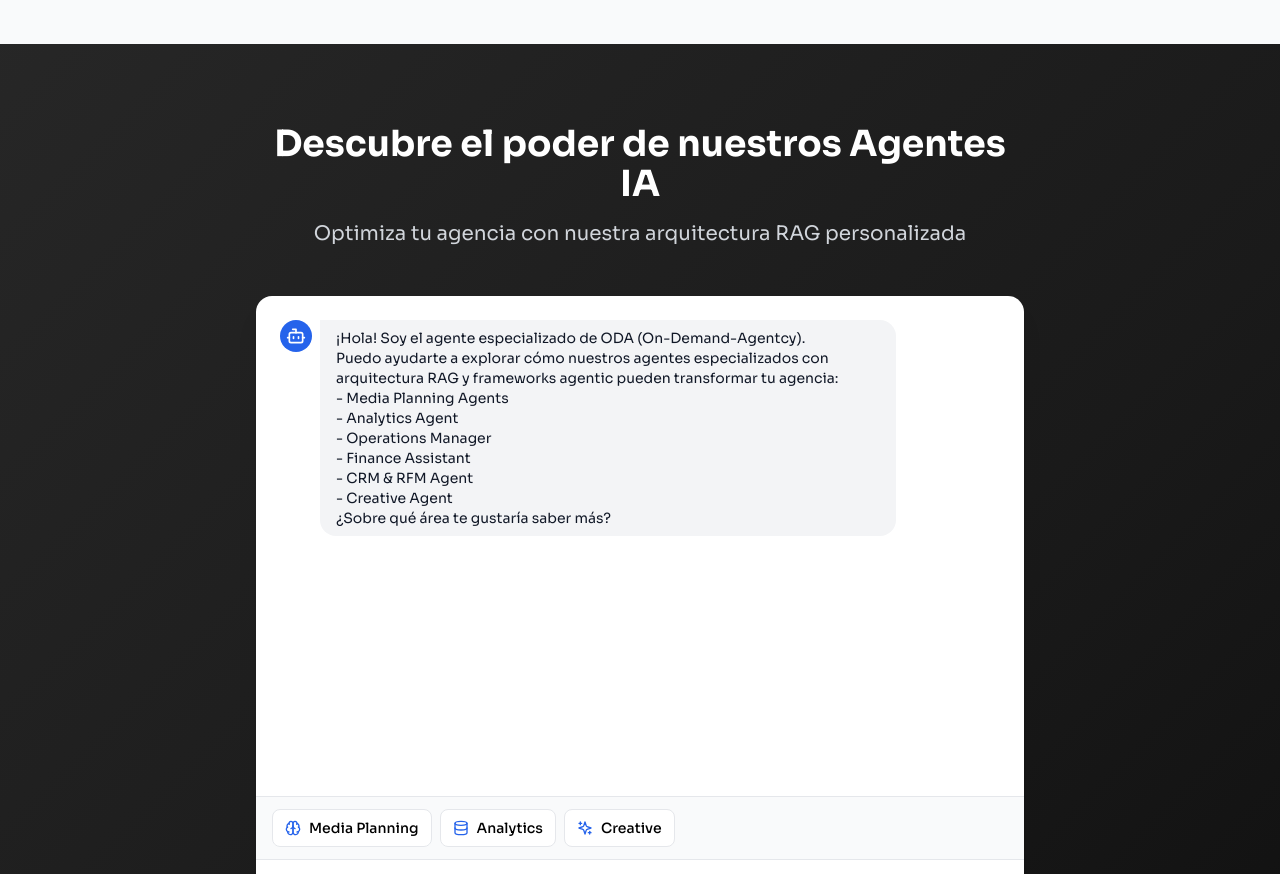
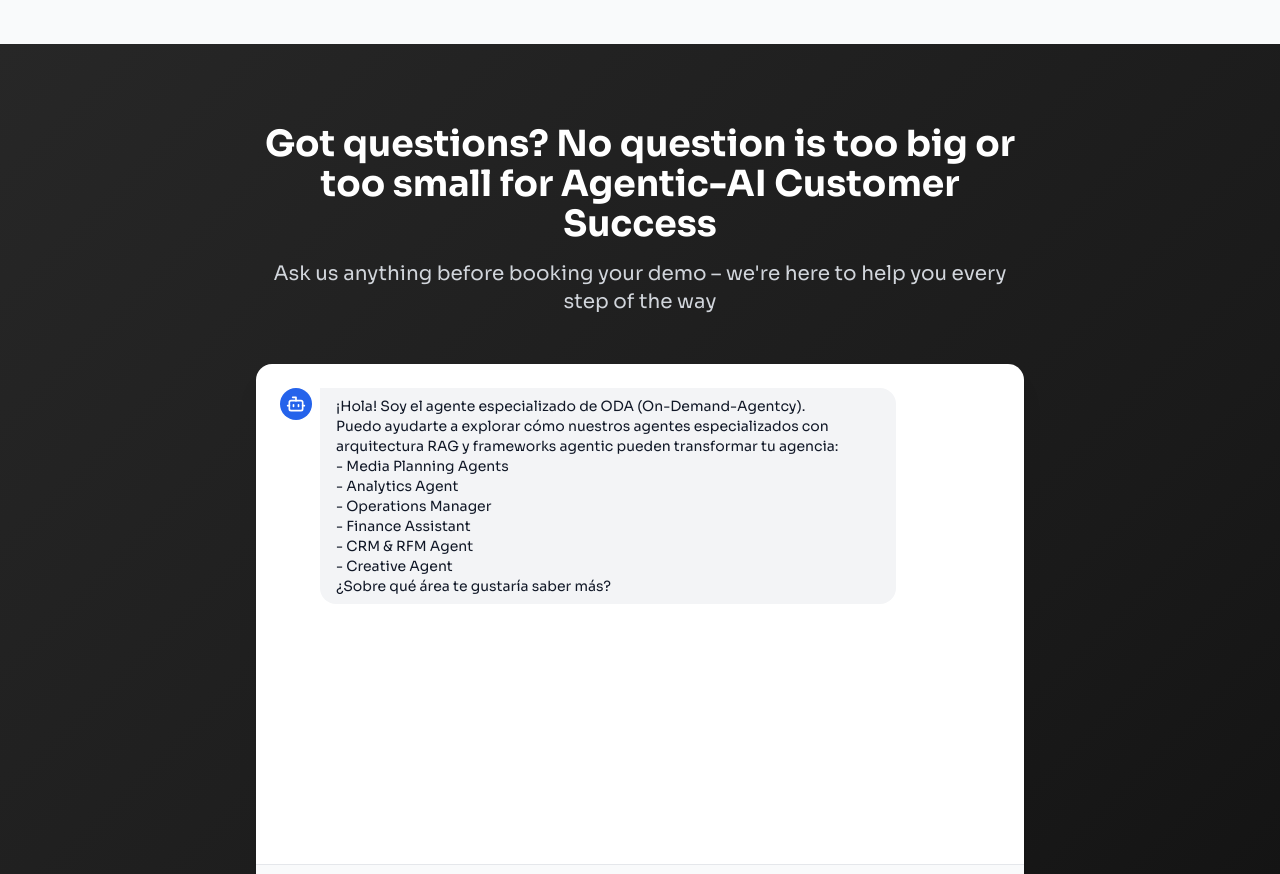
Before and after one commit to afelipeg/ODA-LandingV6, a React (Vite) app: page / in a window 1280 px wide. Shown: the part 3480-4354 px from the top of the page. Built offline with nearby package versions, Linux system fonts and the light colour scheme.

Commit message:
Update AgentChat.tsx
Update H2 and H3 - from Spanish to english

```diff
--- a/src/components/chat/AgentChat.tsx
+++ b/src/components/chat/AgentChat.tsx
@@ -105,10 +105,10 @@ const AgentChat = () => {
       >
         <div className="text-center mb-12">
           <h2 className="text-4xl font-bold text-white mb-4">
-            Descubre el poder de nuestros Agentes IA
+            Got questions? No question is too big or too small for Agentic-AI Customer Success
           </h2>
           <p className="text-xl text-gray-300">
-            Optimiza tu agencia con nuestra arquitectura RAG personalizada
+            Ask us anything before booking your demo – we're here to help you every step of the way
           </p>
         </div>
 
```
